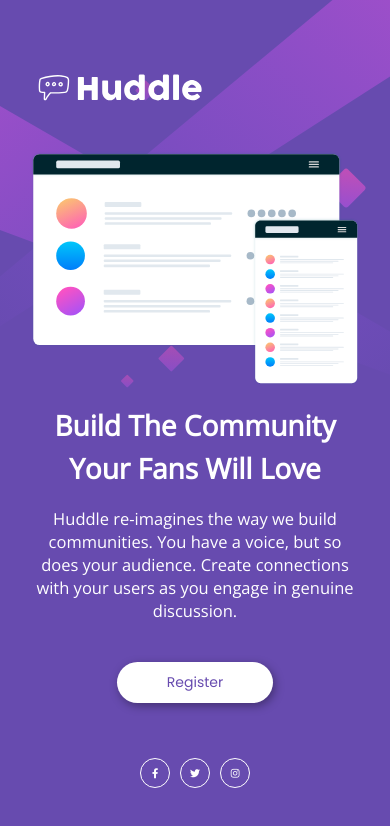
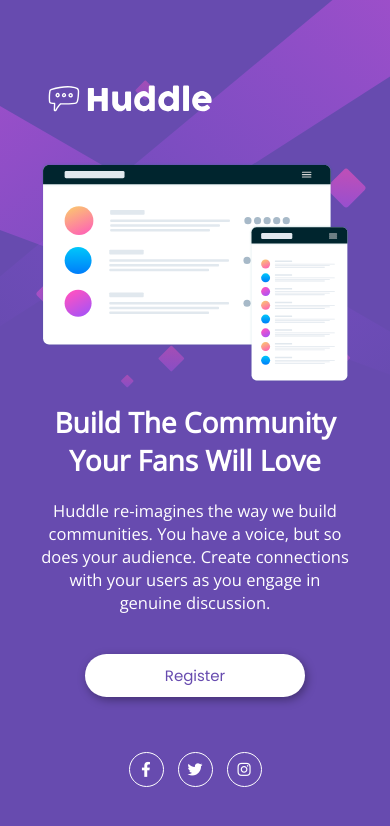
Before and after one commit to Lorena-Avelino/Desafio-HTML-CSS-avancado, a plain HTML site: page index.html in a window 390 px wide. Drawn offline with nearby package versions, Linux system fonts and the light colour scheme.

Commit message:
melhorando responsividade

```diff
--- a/index.html
+++ b/index.html
@@ -26,8 +26,8 @@
         <div class="conteudo">
             <img src="src/images/illustration-mockups.svg" alt="">
             <div class="texto">
-                <h2>Build The Community</h2>
-                <h2>Your Fans Will Love</h2>
+                <h2>Build The Community <br>
+                    Your Fans Will Love</h2>
                 <p>Huddle re-imagines the way we build communities. You have a voice, but so does your audience. Create
                     connections with your users as you engage in genuine discussion.</p>
                 <button class="register" type="button" value="Register" onclick="alert('Registered')">Register</button>
--- a/src/css/style.css
+++ b/src/css/style.css
@@ -4,17 +4,15 @@ html{
 
 .container {
     display: grid;
-    flex-direction: column;
     background: url('../images/bg-desktop.svg') hsl(257, 40%, 49%) center center no-repeat;
     background-size: cover;
-    background-position: initial;
     justify-content: center;
     align-content: center;
-    height: 100vh;
+    min-height: 100vh;
 }
 
 .logo{
-    margin: 30px;
+    margin: 40px;
     margin-bottom: 40px;
 }
 
@@ -24,7 +22,8 @@ html{
     color: #fff;
     justify-content: space-between;
     align-content: center;
-    margin: 0 30px;
+    margin: 0 40px;
+    max-width: 1440px;
 }
 
 .conteudo img{
@@ -39,23 +38,23 @@ html{
 .conteudo .texto h2{
     font-weight: 600;
     margin-bottom: 5px;
-    font-size: 4rem;
+    font-size: 4.2rem;
 }
 
 .conteudo .texto p {
     margin-top: 20px;
     margin-bottom: 40px;
     font-weight: 400;
-    font-size: 2rem;
+    font-size: 2.1rem;
 }
 
 .conteudo .register{
     font-family: 'Poppins', sans-serif;
     font-weight: 400;
-    font-size: 1.4rem;
+    font-size: 1.8rem;
     background-color: #fff;
     border-radius: 30px;
-    padding: 10px 50px;
+    padding: 12px 60px;
     color: rgb(103, 75, 175);
     box-shadow: 2px 3px 10px rgba(0, 0, 0, 0.35);
 }
@@ -64,25 +63,28 @@ html{
     background-color: rgb(232, 130, 232);
     color: #fff;
     transition: 0.3s;
+    cursor: pointer;
 }
 
 .social {
     display: flex;
     justify-content: end;
-    gap: 10px;
-    margin: 20px 30px;
+    gap: 14px;
+    margin: 20px 40px;
+    font-size: 1.5rem;
 }
 
 .social a:hover {
     color: rgb(232, 130, 232);
     transition: 0.3s;
     border-color: rgb(232, 130, 232);
+    cursor: pointer;
 }
 
 .fa-stack {
     color: #fff;
-    width: 30px;
-    height: 30px;
+    width: 35px;
+    height: 35px;
     border-radius: 50%;
     border: 1px solid #fff;
     display: flex;
@@ -100,7 +102,7 @@ html{
     }
 }
 
-@media (max-width: 776px) {
+@media (max-width: 938px) {
     .container {
         background: url('../images/bg-mobile.svg') hsl(257, 40%, 49%) center center no-repeat;
         background-position: initial;
@@ -132,6 +134,11 @@ html{
         font-size: 1.65rem;
     }
 
+    .conteudo .register {
+        font-size: 1.5rem;
+        padding: 10px 80px;
+    }
+
     .social {
         justify-content: center;
         margin-top: 35px;
```
